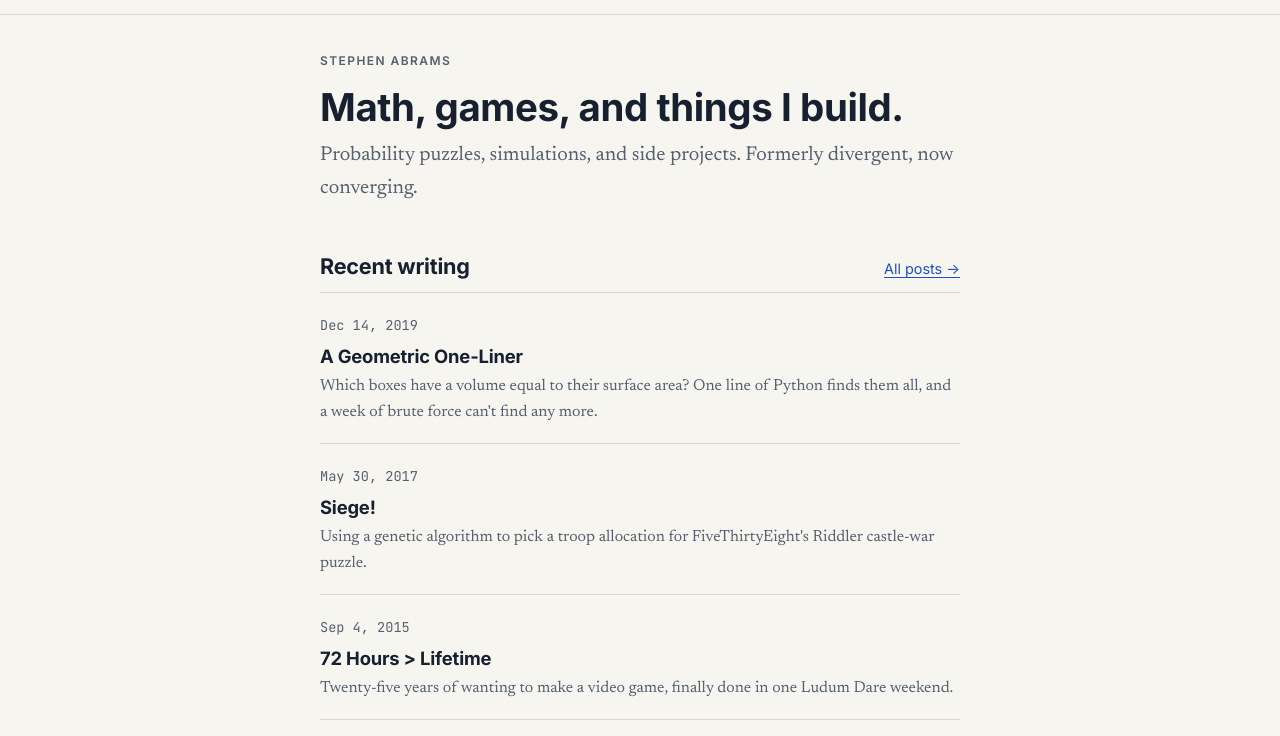
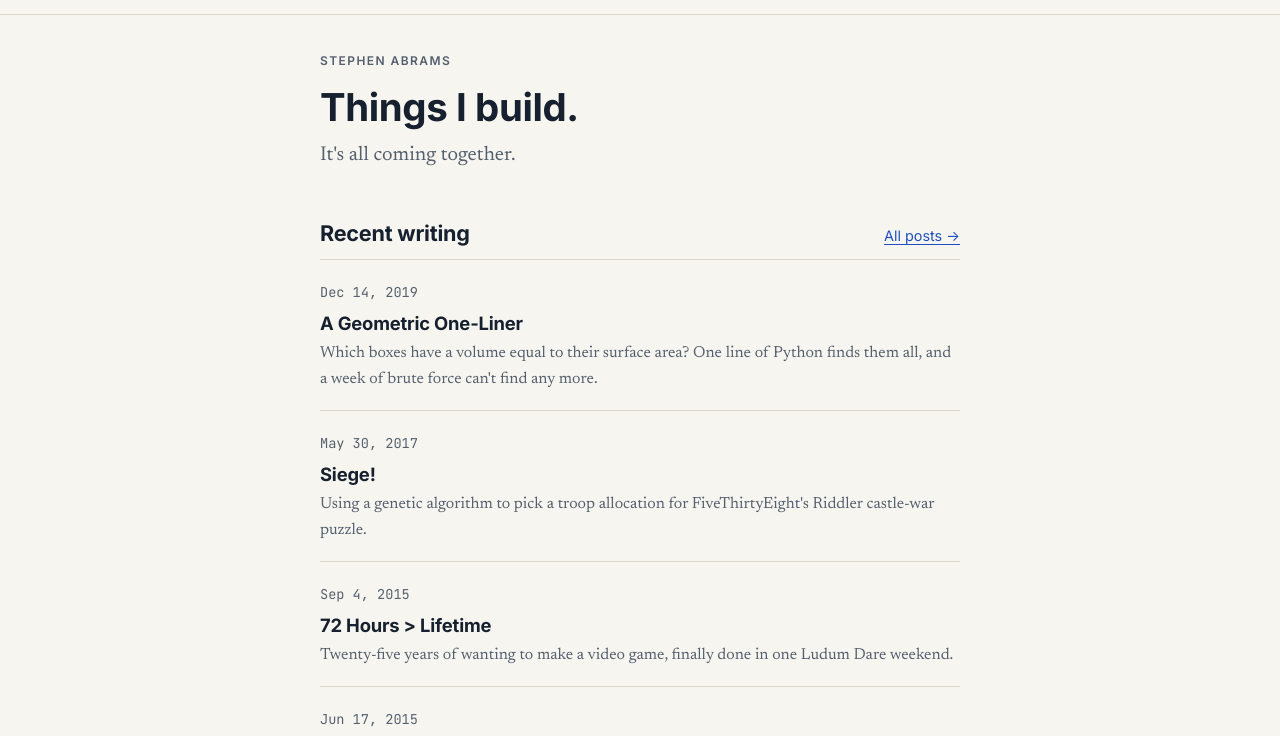
Before and after one commit to dawdawdo/convergentblue, an Astro site: page / in a window 1280 px wide. Shown: the part 55-791 px from the top of the page. Built offline with nearby package versions, Linux system fonts and the light colour scheme; Astro itself is replaced by a stand-in of ours; some packages are replaced by stand-ins of ours.

Commit message:
Updated the index

```diff
--- a/src/pages/index.astro
+++ b/src/pages/index.astro
@@ -9,8 +9,8 @@ const projects = (await getProjects()).slice(0, 4);
 <Base>
   <div class="wrap">
     <p class="eyebrow">Stephen Abrams</p>
-    <h1>Math, games, and things I build.</h1>
-    <p class="lede">Probability puzzles, simulations, and side projects. Formerly divergent, now converging.</p>
+    <h1>Things I build.</h1>
+    <p class="lede">It's all coming together.</p>
 
     <div class="section-head"><h2>Recent writing</h2><a href="/blog/">All posts →</a></div>
     <PostList posts={posts} />
```
